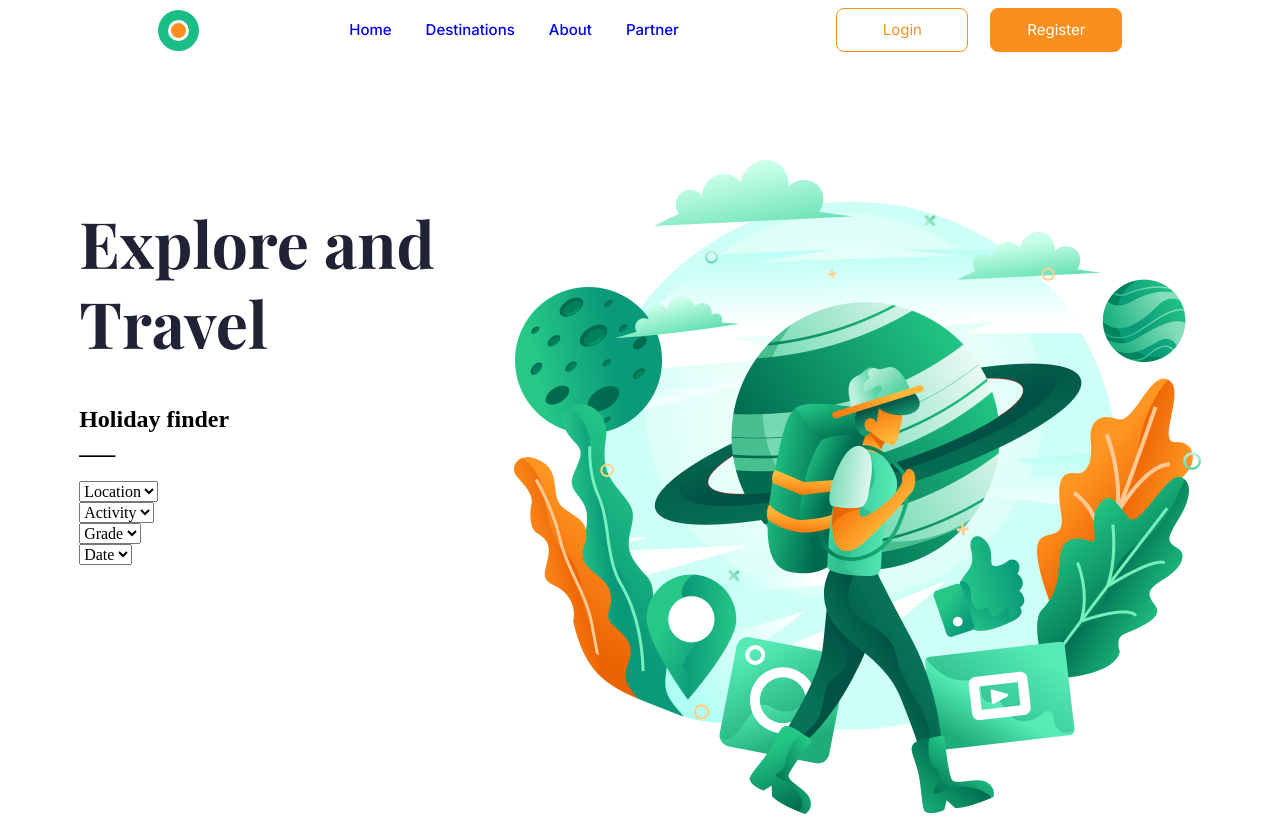
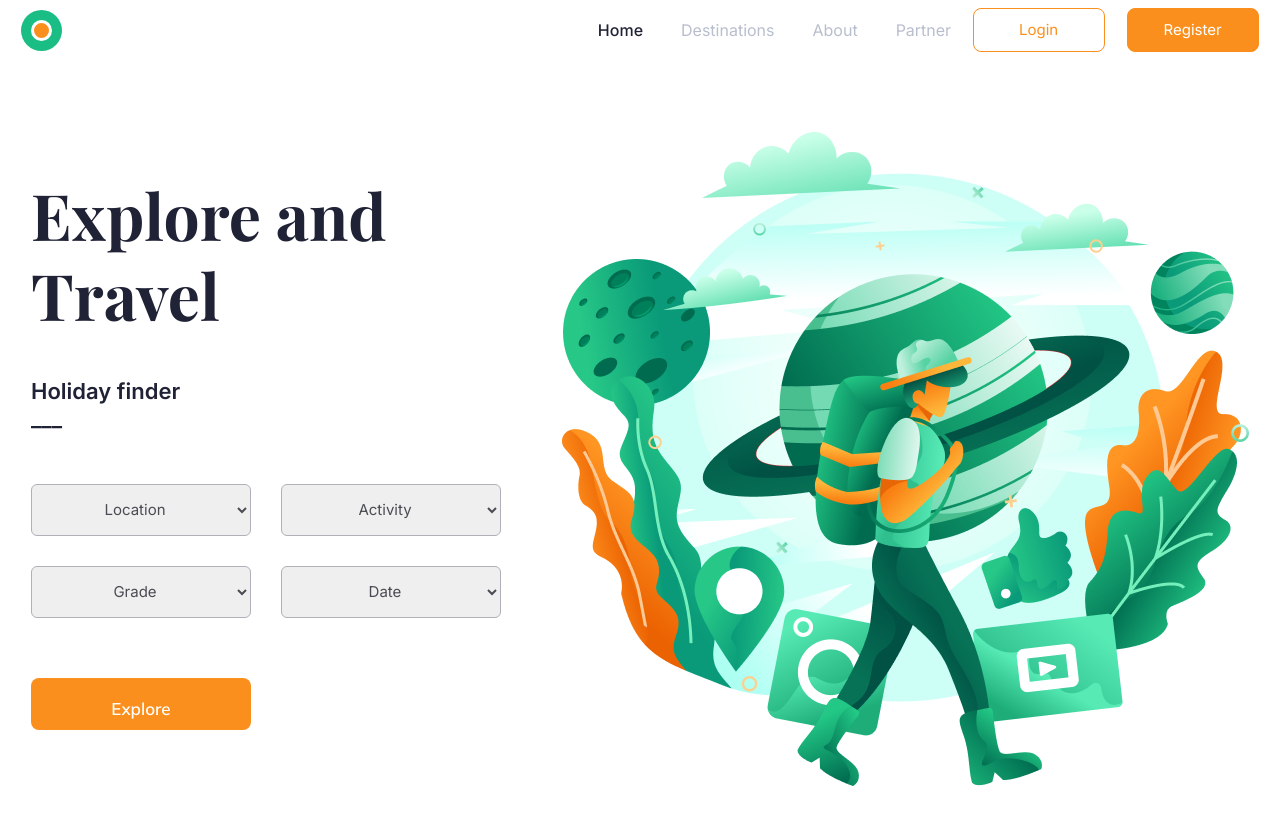
Before and after one commit to YekutielKa/tour-and-travel-website-for-figma, a plain HTML site: page index.html in a window 1280 px wide. Drawn offline with nearby package versions, Linux system fonts and the light colour scheme; a web font is replaced by a local one.

Commit message:
Header an section_01

```diff
--- a/index.html
+++ b/index.html
@@ -4,6 +4,12 @@
     <meta charset="UTF-8" />
     <meta http-equiv="X-UA-Compatible" content="IE=edge" />
     <meta name="viewport" content="width=device-width, initial-scale=1.0" />
+    <link rel="preconnect" href="https://fonts.googleapis.com" />
+    <link rel="preconnect" href="https://fonts.gstatic.com" crossorigin />
+    <link
+      href="https://fonts.googleapis.com/css2?family=Inter:wght@100;200;300;400;500;600;700;800;900&family=Mulish:ital,wght@0,200;0,300;0,400;0,500;0,600;1,200;1,300;1,400;1,500&display=swap"
+      rel="stylesheet"
+    />
     <link rel="preconnect" href="https://fonts.googleapis.com" />
     <link rel="preconnect" href="https://fonts.gstatic.com" crossorigin />
     <link
@@ -20,74 +26,70 @@
       rel="stylesheet"
       href="https://cdnjs.cloudflare.com/ajax/libs/normalize/8.0.1/normalize.min.css"
     />
-    <link rel="stylesheet" href="css/styles.css" />
+    <link rel="stylesheet" href="styles.css" />
     <title>Document</title>
   </head>
   <body>
     <div class="page-container">
-      <div class="header">
-        <div>
-          <div class="header__logo">
-            <div class="header__logo-red"></div>
-          </div>
+      <header class="header">
+        <div class="header__logo">
+          <div class="header__logo-red"></div>
         </div>
         <div>
-          <div class="header__inner">
-            <ul class="header__nav">
-              <li class="header__nav-item">
-                <a class="header__nav-item-link" href="#">Home</a>
-              </li>
-              <li class="header__nav-item">
-                <a class="header__nav-item-link" href="#">Destinations</a>
-              </li>
-              <li class="header__nav-item">
-                <a class="header__nav-item-link" href="#">About</a>
-              </li>
-              <li class="header__nav-item">
-                <a class="header__nav-item-link" href="#">Partner</a>
-              </li>
-            </ul>
-          </div>
+          <a href="#" class="header__nav nav-active">Home</a>
+          <a href="#" class="header__nav">Destinations</a>
+          <a href="#" class="header__nav">About</a>
+          <a href="#" class="header__nav">Partner</a>
         </div>
         <div class="header__button">
           <button class="header__button-login">Login</button>
           <button class="header__button-register">Register</button>
         </div>
-      </div>
-      <div class="section01">
+      </header>
+      <div class="section_01">
         <div>
-          <h1 class="section01__text">
+          <h1 class="section_01__text">
             Explore and <br />
             Travel
           </h1>
-          <h2 class="section01__holyday-finder">Holiday finder <br/>___</h2>
-          <div>
-            <form>
-              <select>
-                <option value="Location">Location</option>
+          <p class="section_01__text-little">
+            Holiday finder <br />
+            ___
+          </p>
+          <div class="section_01__form-wrap">
+            <form action="#">
+              <select class="section_01__form">
+                <option value="location">Location</option>
               </select>
             </form>
-            <form>
-              <select>
+            <form action="#">
+              <select class="section_01__form">
                 <option value="Activity">Activity</option>
               </select>
             </form>
           </div>
-          <div>
-            <form>
-              <select>
+          <div class="section_01__form-wrap">
+            <form action="#">
+              <select class="section_01__form">
                 <option value="Grade">Grade</option>
               </select>
             </form>
-            <form>
-              <select>
+            <form action="#">
+              <select class="section_01__form">
                 <option value="Date">Date</option>
               </select>
             </form>
           </div>
+          <div>
+            <button class="section_01__button">Explore</button>
+          </div>
         </div>
         <div>
-          <img src="./images/header/thousand-01 1.png" alt="thousand-01" />
+          <img
+            class="section_01__image"
+            src="./images/header/thousand-01 1.png"
+            alt="thousand-01"
+          />
         </div>
       </div>
     </div>
--- a/styles.scss
+++ b/styles.css
@@ -1,3 +1,8 @@
+.page-container {
+  max-width: 1600px;
+  margin: auto;
+}
+
 .header {
   font-family: "Inter";
   font-style: normal;
@@ -11,35 +16,41 @@
 }
 
 .header__logo {
-  position: absolute;
   width: 41px;
   height: 41px;
-  top: 10px;
+  position: relative;
   border-radius: 50%;
   background: #1abe84;
+  margin-right: 480px;
 }
 
 .header__logo-red {
   position: absolute;
+  margin-left: 10px;
+  margin-top: 10px;
   width: 15px;
   height: 15px;
-  left: 10px;
-  top: 10px;
   border-radius: 50%;
   background: #fb8f1d;
   border: 3px solid #ffffff;
 }
 
 .header__nav {
-  display: flex;
-  list-style-type: none;
-  padding-left: 0;
-  &-item {
-    margin-left: 34px;
-  }
-  &-item-link {
-    text-decoration: none;
-  }
+  margin-left: 34px;
+  text-decoration: none;
+  font-family: "Inter";
+  font-style: normal;
+  font-weight: 400;
+  font-size: 16px;
+  line-height: 19px;
+  color: #b8becd;
+}
+
+.nav-active {
+  font-weight: 500;
+  font-size: 16px;
+  line-height: 19px;
+  color: #202336;
 }
 
 .header__button-login {
@@ -67,13 +78,13 @@
   cursor: pointer;
 }
 
-.section01 {
-  margin-top: 100px;
+.section_01 {
   display: flex;
   justify-content: space-evenly;
+  margin-top: 72px;
 }
 
-.section01__text {
+.section_01__text {
   font-family: "Playfair Display";
   font-style: normal;
   font-weight: 700;
@@ -83,7 +94,7 @@
   mix-blend-mode: normal;
 }
 
-.section01__holyday-finder {
+.section_01__text-little {
   font-family: "Inter";
   font-style: normal;
   font-weight: 600;
@@ -92,9 +103,49 @@
   color: #202336;
 }
 
-.form {
+.section_01__form-wrap {
+  display: flex;
+}
+
+.section_01__form {
+  margin-top: 30px;
+  margin-right: 30px;
   width: 220px;
   height: 52px;
   border: 0.8px solid #afb0b9;
   border-radius: 6px;
+  font-family: "Inter";
+  font-style: normal;
+  font-weight: 400;
+  font-size: 15px;
+  line-height: 32px;
+  display: flex;
+  align-items: center;
+  color: #4a4c53;
+  mix-blend-mode: normal;
+  text-align: center;
 }
+
+.section_01__button {
+  margin-top: 60px;
+  height: 52px;
+  width: 220px;
+  background: #fb8f1d;
+  border: none;
+  border-radius: 8px;
+  font-family: "Mulish";
+  font-style: normal;
+  font-weight: 700;
+  font-size: 17px;
+  line-height: 60px;
+  align-items: center;
+  color: #ffffff;
+  mix-blend-mode: normal;
+  text-align: center;
+  cursor: pointer;
+}
+
+.section_01__image {
+  width: 687px;
+  height: 654px;
+}
```
Also changed, not shown: css/styles.css (deleted), 1 other file.
